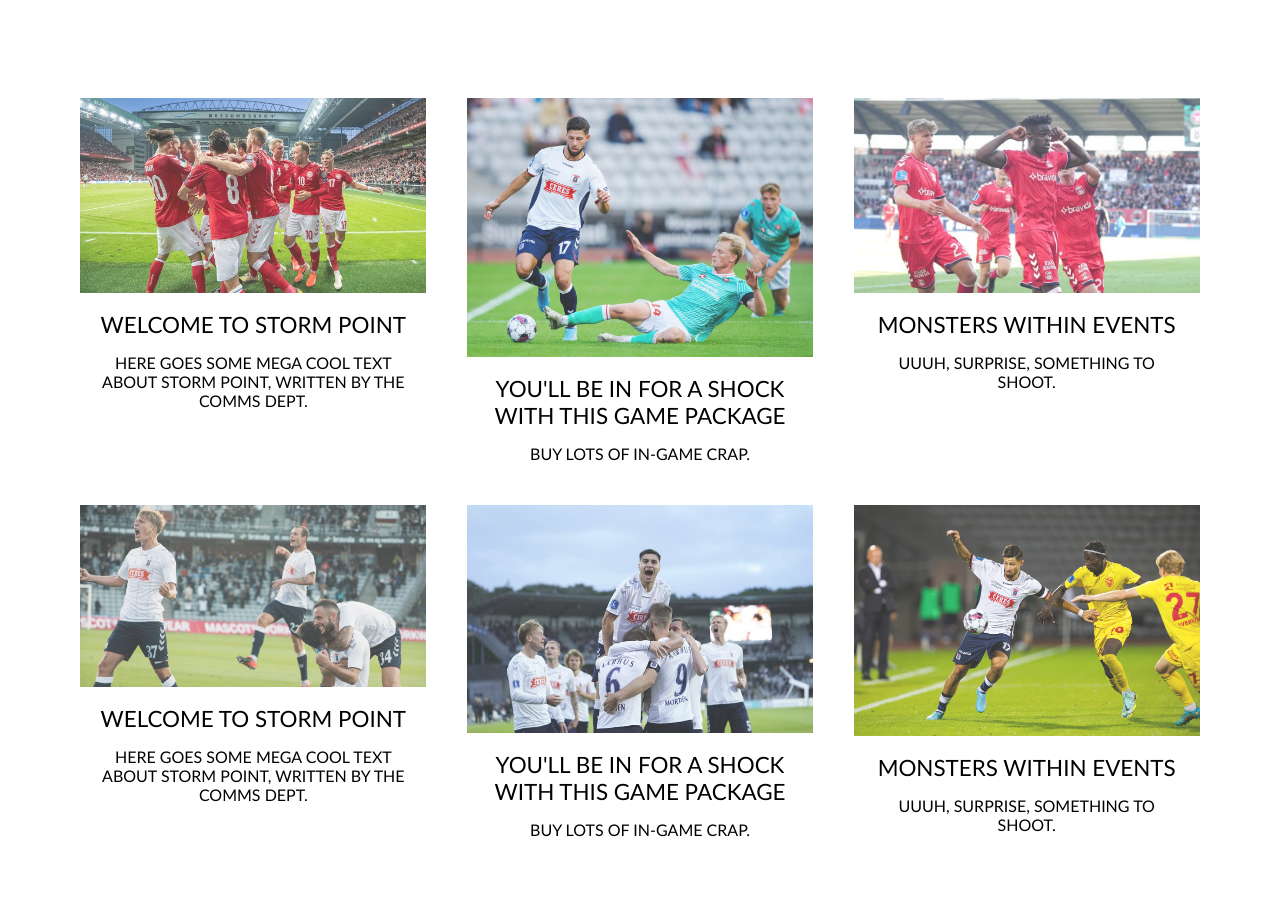
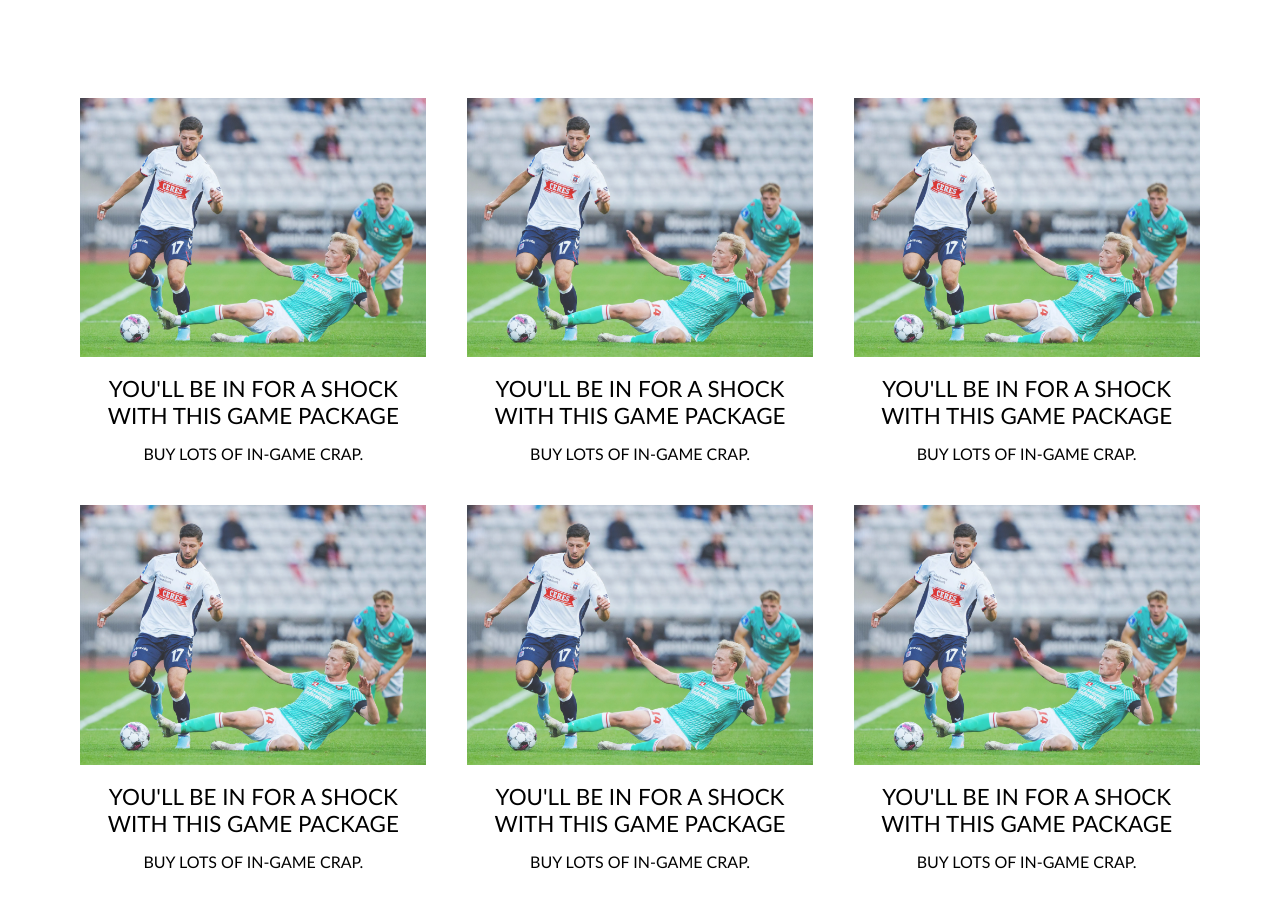
Before and after one commit to louispjeldnaes/AGF, a plain HTML site: page index.html in a window 1280 px wide. Shown: the part 1491-2398 px from the top of the page. Drawn offline with Linux system fonts and the light colour scheme.

Commit message:
Update index.html

```diff
--- a/index.html
+++ b/index.html
@@ -6,6 +6,7 @@
     <meta name="viewport" content="width=device-width, initial-scale=1.0">
     <link rel="stylesheet" href="styles.css">
     <link rel="icon" type="image/x-icon" href="images/favicon.ico">
+    <script src="https://kit.fontawesome.com/0396285b10.js" crossorigin="anonymous"></script>
     <title>Mit AGF</title>
 </head>
 <body>
@@ -30,6 +31,11 @@
         <nav id="navMobile">
             <a href="menu.html"><img src="images/burger_white.svg" alt="Burgermenu"></a>
         </nav>
+
+        <span style="font-size: 10em; color: Tomato;">
+            <i class="fa-regular fa-futbol fa-2xl"></i>
+          </span>
+
     </header>
 
  <main>
@@ -99,9 +105,9 @@
 
         <section class="cards">
             <div>
-                <img src="images/fodbold1.jpg" alt="Apex Landscape">
-                <h2>Welcome to Storm Point</h2>
-                <p>Here goes some mega cool text about Storm Point, written by the comms dept.</p>
+                <img src="images/fodbold2.webp" alt="Apex Landscape">
+                <h2>You'll be in for a shock with this game package</h2>
+                <p>Buy lots of in-game crap.</p>
             </div>
 
             <div>
@@ -111,27 +117,27 @@
             </div>
 
             <div>
-                <img src="images/fodbold3.jpg" alt="Apex Landscape">
-                <h2>Monsters within events</h2>
-                <p>Uuuh, surprise, something to shoot.</p>
-            </div>
-
-            <div>
-                <img src="images/fodbold4.jpg" alt="Apex Landscape">
-                <h2>Welcome to Storm Point</h2>
-                <p>Here goes some mega cool text about Storm Point, written by the comms dept.</p>
-            </div>
-
-            <div>
-                <img src="images/fodbold5.jpg" alt="Apex Landscape">
+                <img src="images/fodbold2.webp" alt="Apex Landscape">
                 <h2>You'll be in for a shock with this game package</h2>
                 <p>Buy lots of in-game crap.</p>
             </div>
 
             <div>
-                <img src="images/fodbold6.jpg" alt="Apex Landscape">
-                <h2>Monsters within events</h2>
-                <p>Uuuh, surprise, something to shoot.</p>
+                <img src="images/fodbold2.webp" alt="Apex Landscape">
+                <h2>You'll be in for a shock with this game package</h2>
+                <p>Buy lots of in-game crap.</p>
+            </div>
+
+            <div>
+                <img src="images/fodbold2.webp" alt="Apex Landscape">
+                <h2>You'll be in for a shock with this game package</h2>
+                <p>Buy lots of in-game crap.</p>
+            </div>
+
+            <div>
+                <img src="images/fodbold2.webp" alt="Apex Landscape">
+                <h2>You'll be in for a shock with this game package</h2>
+                <p>Buy lots of in-game crap.</p>
             </div>
 
         </section>
```
